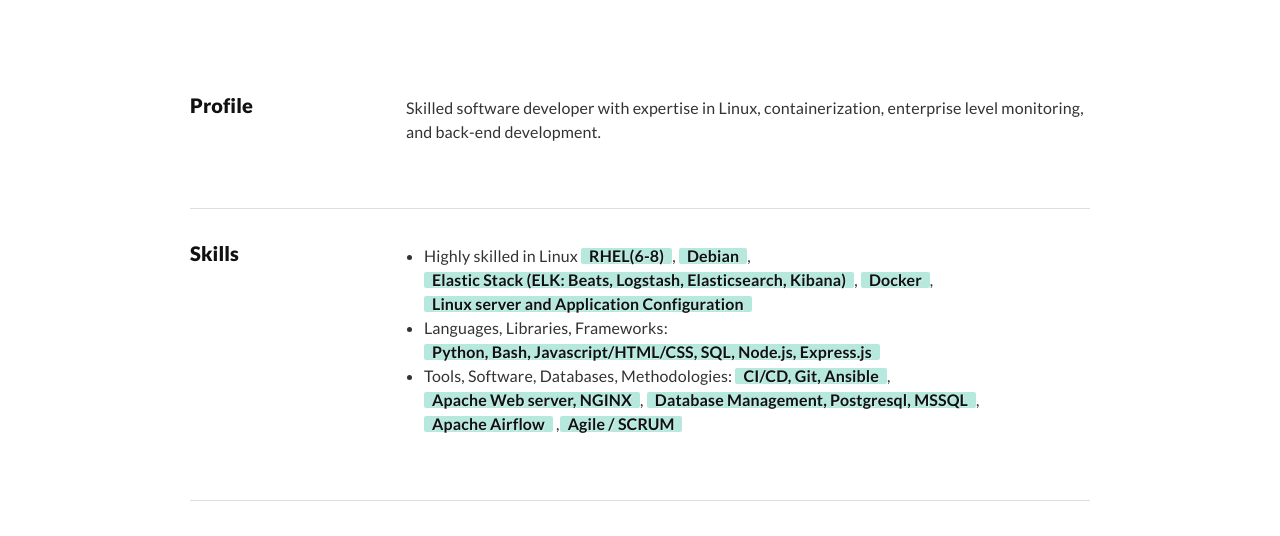
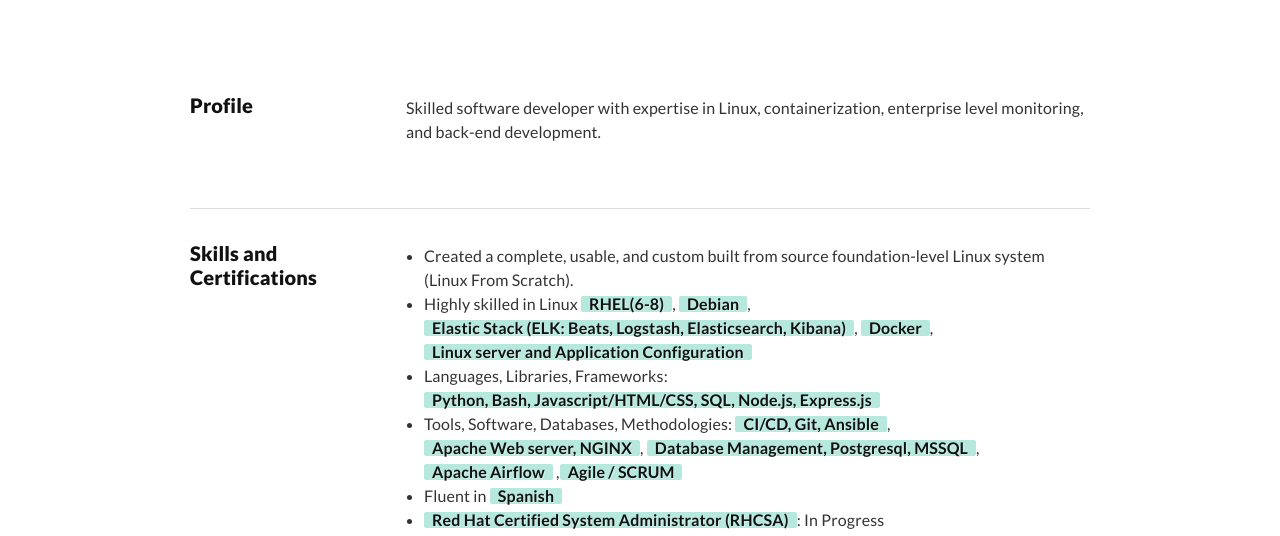
Before and after one commit to ccairns33/carlacairns, a plain HTML site: page index.html in a window 1280 px wide. Shown: the part 405-941 px from the top of the page. Drawn offline with Linux system fonts and the light colour scheme.

Commit message:
updated skills and certs

```diff
--- a/index.html
+++ b/index.html
@@ -54,14 +54,17 @@
             </section>
 
             <section class="l-Section">
-              <h2 class="l-Section-title h3">Skills</h2>
+              <h2 class="l-Section-title h3">Skills and Certifications</h2>
               <div class="l-Section-content">
                 <ul>
+                  <li>Created a complete, usable, and custom built from source foundation-level Linux system (Linux From Scratch).</li>
                   <li>Highly skilled in Linux <strong class="Tag">RHEL(6-8)</strong>, <strong class="Tag">Debian</strong>,
                     <strong class="Tag">Elastic Stack (ELK: Beats, Logstash, Elasticsearch, Kibana)</strong>, <strong class="Tag">Docker</strong>, <strong class="Tag">Linux server and Application Configuration</strong>
                   </li>
                   <li>Languages, Libraries, Frameworks: <strong class="Tag">Python, Bash, Javascript/HTML/CSS, SQL, Node.js, Express.js</strong></li>
                   <li>Tools, Software, Databases, Methodologies: <strong class="Tag">CI/CD, Git, Ansible</strong>, <strong class="Tag">Apache Web server, NGINX</strong>,  <strong class="Tag">Database Management, Postgresql, MSSQL</strong>, <strong class="Tag">Apache Airflow</strong> ,<strong class="Tag"> Agile / SCRUM</strong></li>
+                  <li>Fluent in <strong class="Tag">Spanish</strong> </li>
+                  <li><strong class="Tag">Red Hat Certified System Administrator (RHCSA)</strong>: In Progress</li>
                 </ul>
               </div>
             </section>
```
